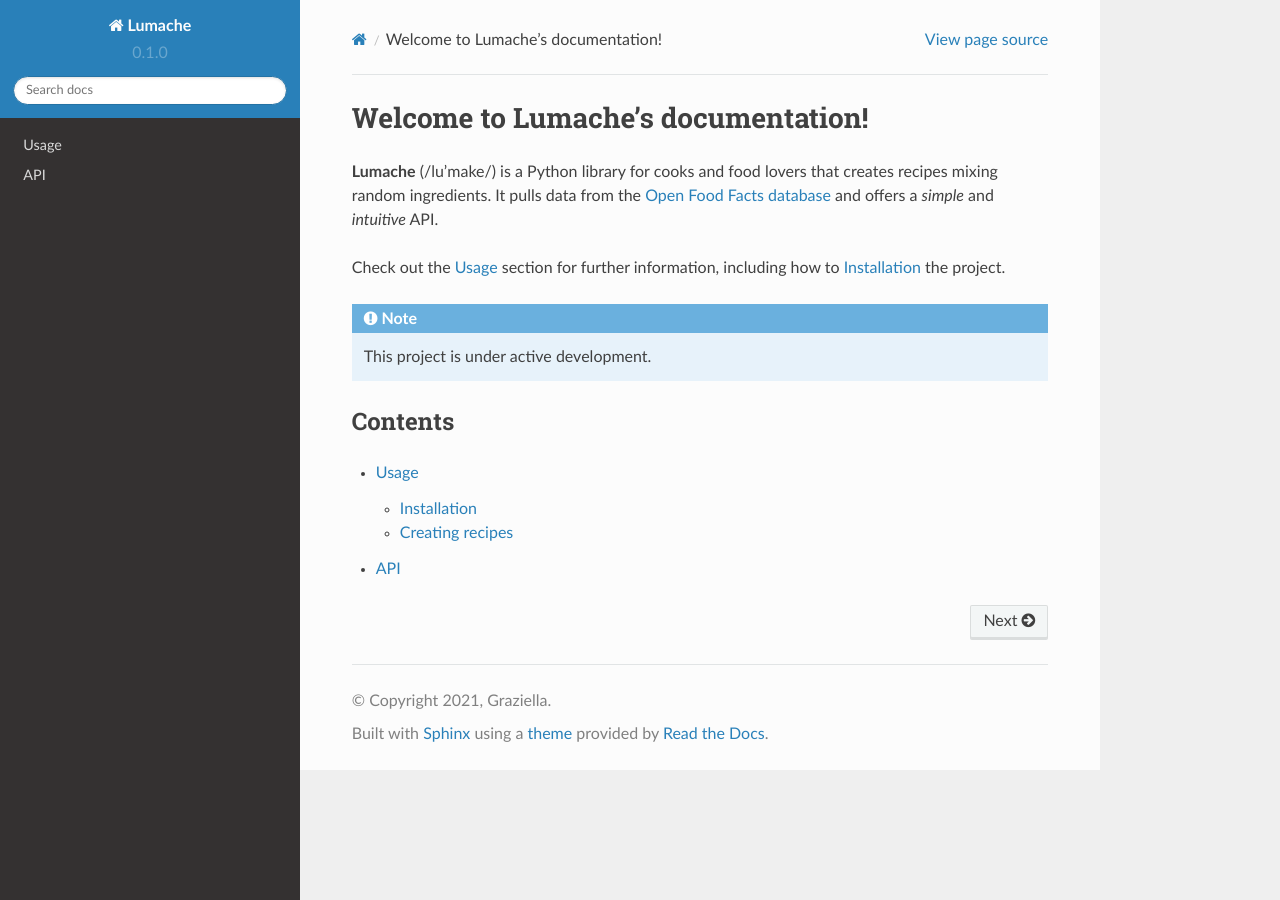
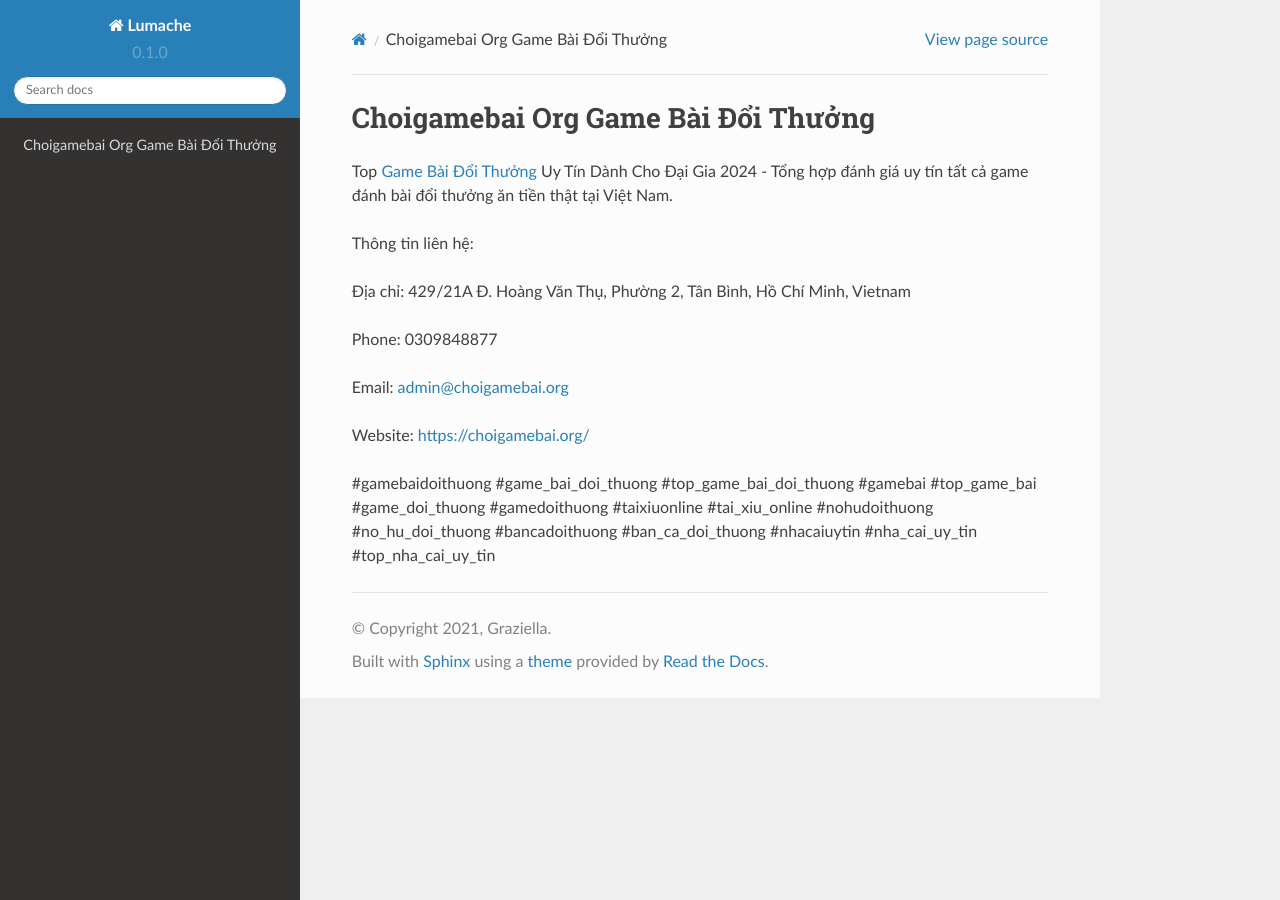
Before and after one commit to vanthanhtuan2022/choigamebaiorg, a Sphinx documentation site: the page built from docs/source/index.rst, in a window 1280 px wide. Built offline with Sphinx 7.4.7 and the Read the Docs theme 2.0.0, drawn with Linux system fonts in a browser that asks for light colours.

Commit message:
Update index.rst

```diff
--- a/docs/source/index.rst
+++ b/docs/source/index.rst
@@ -1,22 +1,16 @@
-Welcome to Lumache's documentation!
+Choigamebai Org Game Bài Đổi Thưởng
 ===================================
 
-**Lumache** (/lu'make/) is a Python library for cooks and food lovers
-that creates recipes mixing random ingredients.
-It pulls data from the `Open Food Facts database <https://world.openfoodfacts.org/>`_
-and offers a *simple* and *intuitive* API.
+Top `Game Bài Đổi Thưởng <https://choigamebai.org/>`_ Uy Tín Dành Cho Đại Gia 2024 - Tổng hợp đánh giá uy tín tất cả game đánh bài đổi thưởng ăn tiền thật tại Việt Nam.
 
-Check out the :doc:`usage` section for further information, including
-how to :ref:`installation` the project.
+Thông tin liên hệ:
 
-.. note::
+Địa chỉ: 429/21A Đ. Hoàng Văn Thụ, Phường 2, Tân Bình, Hồ Chí Minh, Vietnam
 
-   This project is under active development.
+Phone: 0309848877
 
-Contents
---------
+Email: admin@choigamebai.org
 
-.. toctree::
+Website: https://choigamebai.org/
 
-   usage
-   api
+#gamebaidoithuong #game_bai_doi_thuong #top_game_bai_doi_thuong #gamebai #top_game_bai #game_doi_thuong #gamedoithuong #taixiuonline #tai_xiu_online #nohudoithuong #no_hu_doi_thuong #bancadoithuong #ban_ca_doi_thuong #nhacaiuytin #nha_cai_uy_tin #top_nha_cai_uy_tin
```
